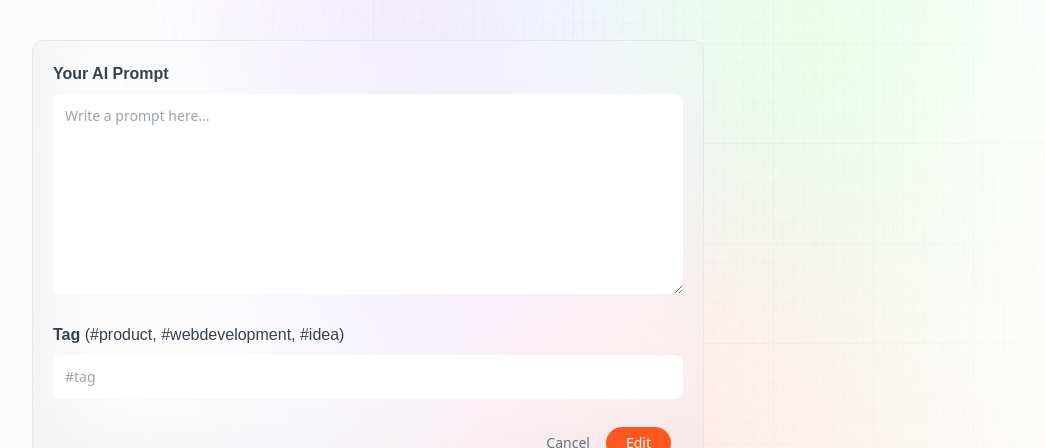
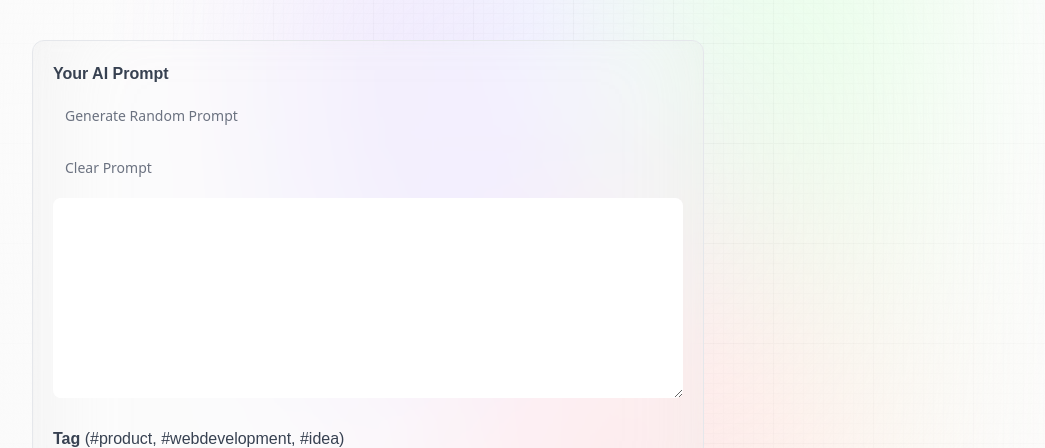
Before and after one commit to keithhetrick/PromptAI, a Next.js app: page /update-prompt in a window 1280 px wide. Shown: the part 262-710 px from the top of the page, without its empty margins (32-1077 px from the left). Built offline with nearby package versions, Linux system fonts and the light colour scheme; no server answers.

Commit message:
random prompt generator started

```diff
--- a/components/Form.jsx
+++ b/components/Form.jsx
@@ -43,16 +43,14 @@ const Form = ({ type, post, setPost, submitting, handleSubmit }) => {
           <span className="font-satoshi font-semibold text-base text-gray-700">
             Your AI Prompt
           </span>
-
-          {/* <button type="button" onClick={generatePrompt} className="form_input">
+          <button type="button" onClick={generatePrompt} className="form_input">
             Generate Random Prompt
           </button>
-
           <button type="button" onClick={clearPrompt} className="form_input">
             Clear Prompt
-          </button> */}
+          </button>
 
-          {/* {togglePrompt === true && randomPrompt?.length === 0 ? ( */}
+          {togglePrompt === true && randomPrompt?.length === 0 ? (
             <textarea
               value={post?.prompt}
               onChange={(e) => setPost({ ...post, prompt: e?.target?.value })}
@@ -60,14 +58,14 @@ const Form = ({ type, post, setPost, submitting, handleSubmit }) => {
               required
               className="form_textarea"
             />
-          {/* ) : (
+          ) : (
             <textarea
               value={randomPrompt?.length > 0 ? randomPrompt : post?.prompt}
               onChange={(e) => setPost({ ...post, prompt: e?.target?.value })}
               placeholder={randomPrompt}
               className="form_textarea"
             />
-          )} */}
+          )}
         </label>
 
         <label>
```
Lines whose indentation alone changed are shown as unchanged.
